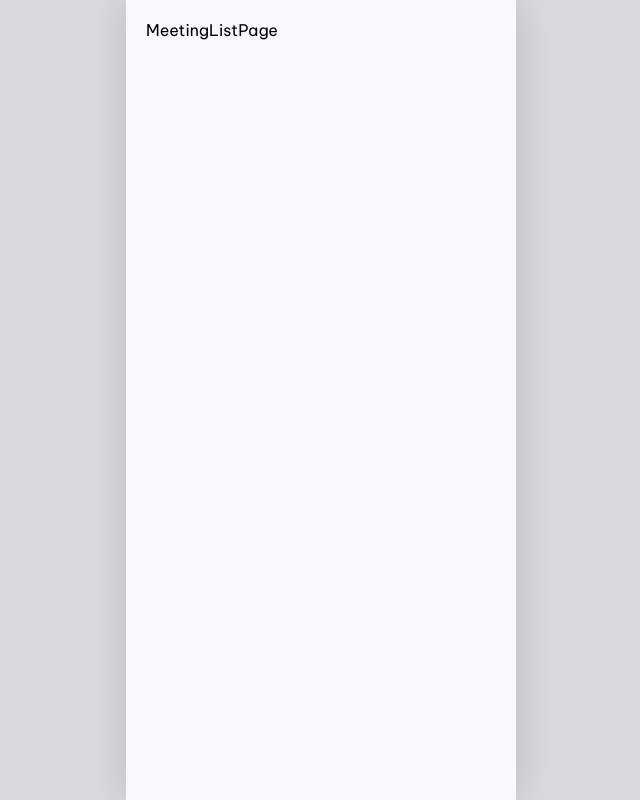
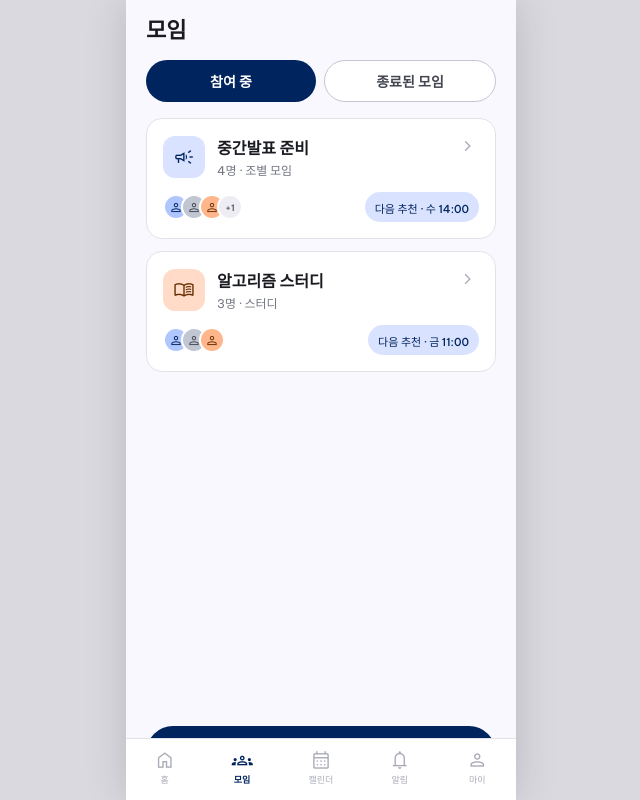
Before and after one commit to KimHands/SCH-Meet, a React (Vite) app in the folder frontend/: page /meetings in a window 1280 px wide. Shown: the whole page, without its empty margins (319-959 px from the left). Built offline with nearby package versions, Linux system fonts and the light colour scheme.

Commit message:
모임 목록 화면

```diff
--- a/frontend/src/pages/MeetingListPage.jsx
+++ b/frontend/src/pages/MeetingListPage.jsx
@@ -1,4 +1,134 @@
-// TODO: MeetingListPage 구현 예정
+import { useState } from 'react';
+import { useNavigate } from 'react-router-dom';
+import { colors } from '../styles/theme';
+import BottomNav from '../components/BottomNav';
+import Button from '../components/Button';
+import Icon from '../components/Icon';
+
+const MEETINGS = [
+  { icon: 'campaign',   bg: colors.primaryFixed,  fg: colors.primary,          title: '중간발표 준비',    meta: '4명 · 조별 모임', avatars: 4, next: '다음 추천 · 수 14:00' },
+  { icon: 'menu_book',  bg: colors.tertiaryFixed, fg: colors.tertiaryContainer, title: '알고리즘 스터디', meta: '3명 · 스터디',    avatars: 3, next: '다음 추천 · 금 11:00' },
+];
+
+const AV = [
+  { bg: colors.primaryFixedDim,   fg: colors.primary },
+  { bg: colors.secondaryFixedDim, fg: colors.onSurfaceVariant },
+  { bg: colors.tertiaryFixedDim,  fg: colors.tertiaryContainer },
+];
+
 export default function MeetingListPage() {
-  return <div style={{ padding: 20, fontFamily: 'Be Vietnam Pro, sans-serif' }}>MeetingListPage</div>;
+  const navigate = useNavigate();
+  const [activeTab, setActiveTab] = useState('active'); // 'active' | 'ended'
+
+  return (
+    <div style={{ height: '100vh', backgroundColor: colors.surface, display: 'flex', flexDirection: 'column' }}>
+
+      <div style={{ flex: 1, display: 'flex', flexDirection: 'column', padding: '8px 20px 20px', overflow: 'hidden' }}>
+
+        {/* 제목 */}
+        <p style={{ marginTop: 4, fontSize: 22, fontWeight: '700', color: colors.onSurface }}>모임</p>
+
+        {/* 탭 */}
+        <div style={{ marginTop: 16, display: 'flex', gap: 8 }}>
+          <Button
+            variant={activeTab === 'active' ? 'primary' : 'outline'}
+            label="참여 중"
+            height={42} fontSize={14}
+            onClick={() => setActiveTab('active')}
+            style={{ flex: 1 }}
+          />
+          <Button
+            variant={activeTab === 'ended' ? 'primary' : 'outline'}
+            label="종료된 모임"
+            height={42} fontSize={14}
+            onClick={() => setActiveTab('ended')}
+            style={{ flex: 1 }}
+          />
+        </div>
+
+        {/* 모임 카드 목록 */}
+        <div style={{ flex: 1, overflowY: 'auto', marginTop: 16, display: 'flex', flexDirection: 'column', gap: 12, paddingBottom: 8 }}>
+          {MEETINGS.map((m) => (
+            <div
+              key={m.title}
+              onClick={() => navigate('/meetings/1')}
+              style={{
+                backgroundColor: '#fff',
+                border: `1px solid ${colors.surfaceContainerHighest}`,
+                borderRadius: 16,
+                padding: 16,
+                cursor: 'pointer',
+              }}
+            >
+              {/* 카드 상단 */}
+              <div style={{ display: 'flex', alignItems: 'flex-start', justifyContent: 'space-between' }}>
+                <div style={{ display: 'flex', gap: 12, alignItems: 'center' }}>
+                  <div style={{
+                    width: 42, height: 42, borderRadius: 12,
+                    backgroundColor: m.bg,
+                    display: 'flex', alignItems: 'center', justifyContent: 'center',
+                  }}>
+                    <Icon name={m.icon} size={22} color={m.fg} />
+                  </div>
+                  <div>
+                    <p style={{ fontSize: 16, fontWeight: '600', color: colors.onSurface }}>{m.title}</p>
+                    <p style={{ fontSize: 12, color: colors.outline, marginTop: 2 }}>{m.meta}</p>
+                  </div>
+                </div>
+                <Icon name="chevron_right" size={22} color="#a9abb6" />
+              </div>
+
+              {/* 카드 하단 */}
+              <div style={{ marginTop: 14, display: 'flex', alignItems: 'center', justifyContent: 'space-between' }}>
+                {/* 아바타 */}
+                <div style={{ display: 'flex' }}>
+                  {Array.from({ length: Math.min(m.avatars, 3) }).map((_, i) => (
+                    <div key={i} style={{
+                      width: 26, height: 26, borderRadius: 999,
+                      border: '2px solid #fff',
+                      backgroundColor: AV[i].bg,
+                      marginLeft: i === 0 ? 0 : -8,
+                      display: 'flex', alignItems: 'center', justifyContent: 'center',
+                    }}>
+                      <Icon name="person" size={15} color={AV[i].fg} />
+                    </div>
+                  ))}
+                  {m.avatars > 3 && (
+                    <div style={{
+                      width: 26, height: 26, borderRadius: 999,
+                      border: '2px solid #fff',
+                      backgroundColor: colors.surfaceContainer,
+                      marginLeft: -8,
+                      display: 'flex', alignItems: 'center', justifyContent: 'center',
+                    }}>
+                      <span style={{ fontSize: 9, fontWeight: '600', color: colors.secondary }}>+{m.avatars - 3}</span>
+                    </div>
+                  )}
+                </div>
+
+                {/* 다음 추천 칩 */}
+                <div style={{
+                  backgroundColor: colors.primaryFixed,
+                  paddingTop: 5, paddingBottom: 5,
+                  paddingLeft: 10, paddingRight: 10,
+                  borderRadius: 99,
+                }}>
+                  <span style={{ fontSize: 11, fontWeight: '500', color: colors.primary }}>{m.next}</span>
+                </div>
+              </div>
+            </div>
+          ))}
+        </div>
+
+        {/* 모임 만들기 버튼 */}
+        <Button onClick={() => navigate('/meetings/new')} height={54} fontSize={16} style={{ width: '100%', marginTop: 4 }}>
+          <Icon name="add" size={21} color={colors.onPrimary} />
+          <span style={{ fontSize: 16, fontWeight: '600', color: colors.onPrimary }}>모임 만들기</span>
+        </Button>
+
+      </div>
+
+      <BottomNav />
+    </div>
+  );
 }
```
